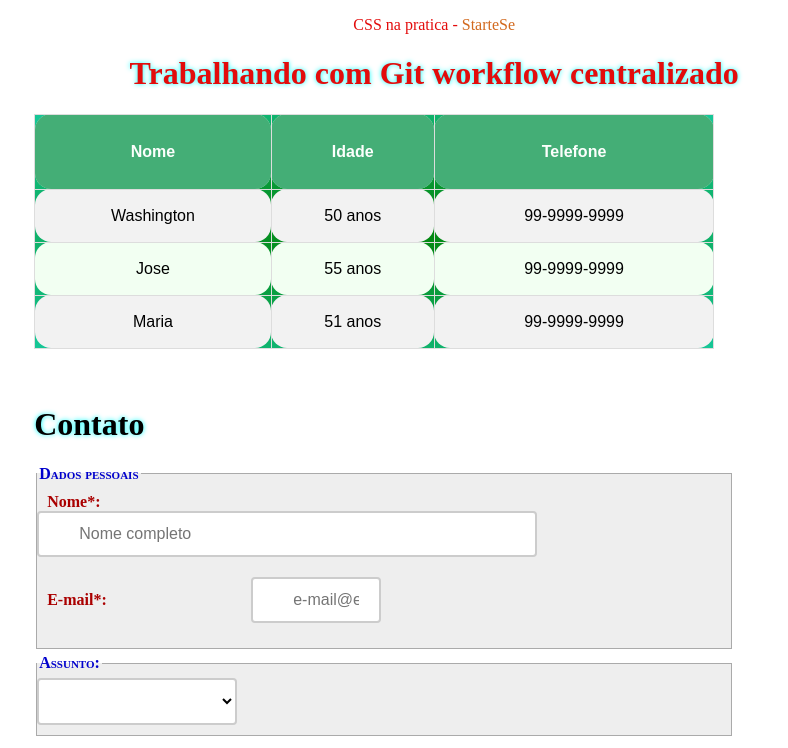
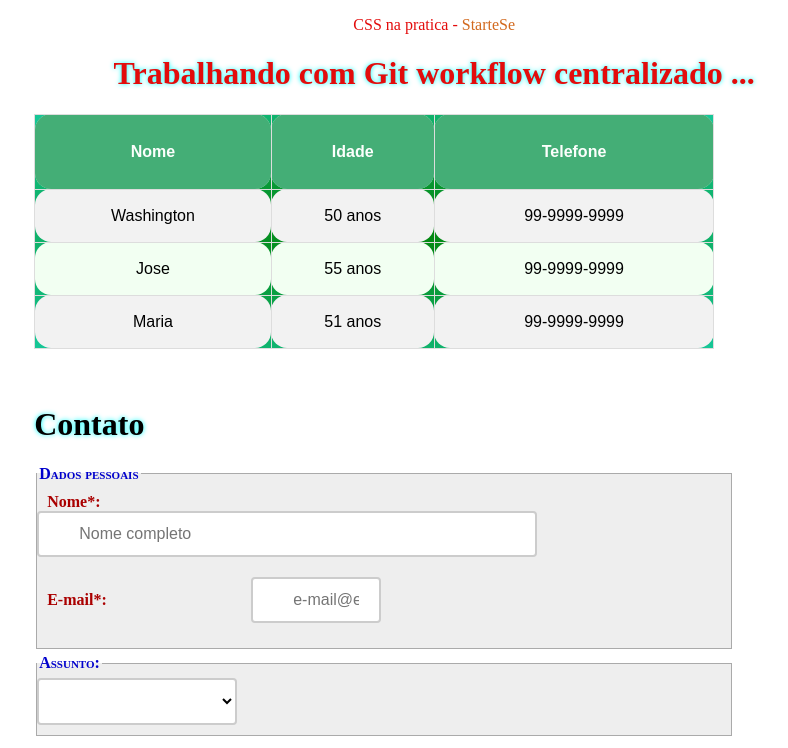
Before and after one commit to washingtongomes/git-startse, a plain HTML site: page index.html in a window 1280 px wide. Shown: the top 748 px of the page, without its empty margins (353-1141 px from the left). Drawn offline with Linux system fonts and the light colour scheme.

Commit message:
ipdate workflow v2

```diff
--- a/index.html
+++ b/index.html
@@ -10,7 +10,7 @@
   <body>
    <div class="container">
     <p class="pagIndex">CSS na pratica - <span>StarteSe</span></p>
-    <h1 class="pagIndex">Trabalhando com Git workflow centralizado </h1>
+    <h1 class="pagIndex">Trabalhando com Git workflow centralizado ... </h1>
 
     <table id="customers">
       <tr>
```
